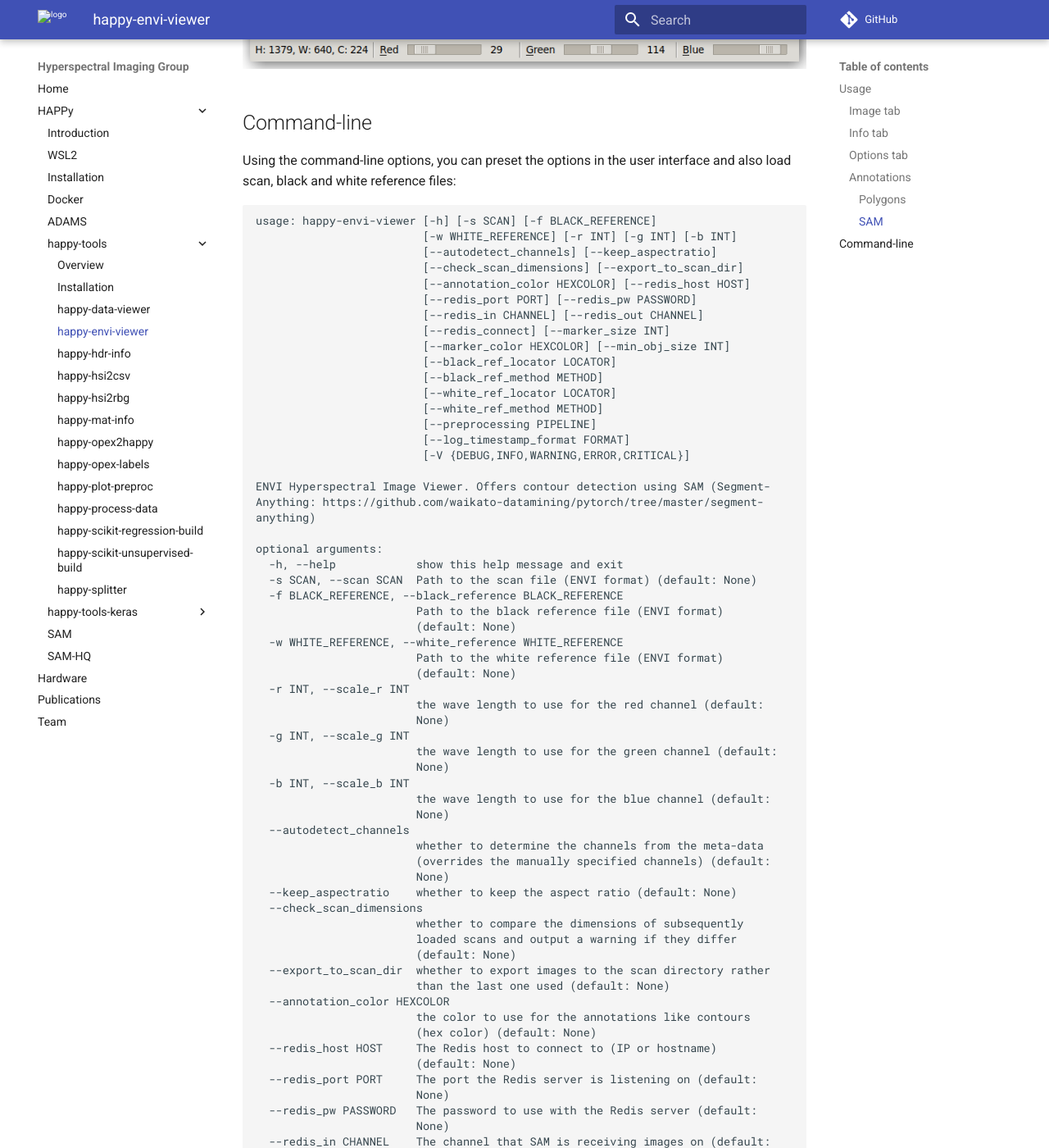
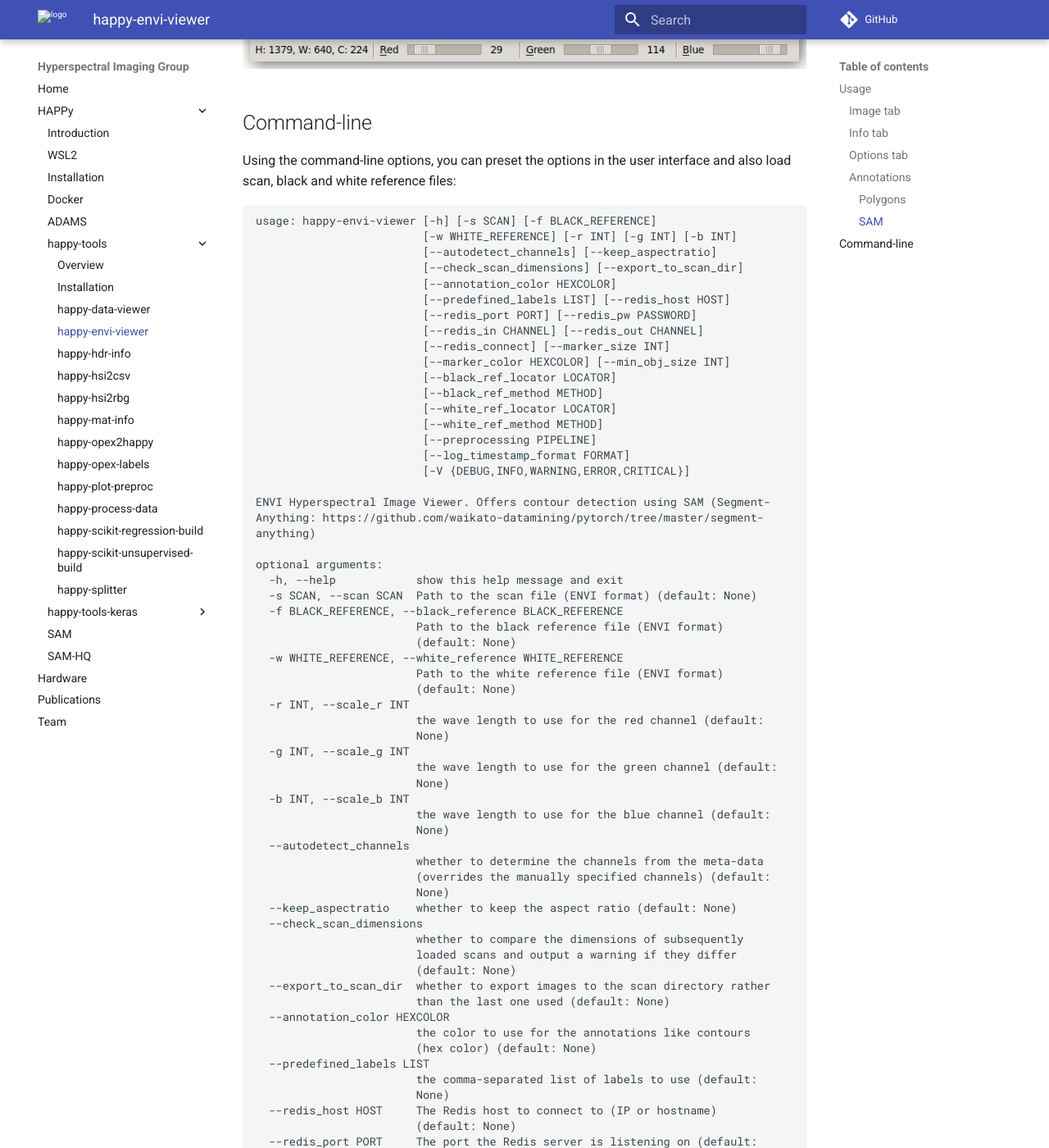
Before and after one commit to wairas/hsi-website, an MkDocs documentation site: the page built from docs/happy/happy_tools/happy-envi-viewer.md, in a window 1280 px wide and 1400 px high, scrolled down 6424 px. Shown: the whole window at 82% size. Built offline with MkDocs 1.6.1 and Material for MkDocs 9.7.7, drawn with Linux system fonts in a browser that asks for light colours; comment, search, counter and statistics services are not loaded; some of the changed text lies outside the part shown.

Commit message:
updated help screen

```diff
--- a/docs/happy/happy_tools/happy-envi-viewer.md
+++ b/docs/happy/happy_tools/happy-envi-viewer.md
@@ -102,7 +102,8 @@
                          [-w WHITE_REFERENCE] [-r INT] [-g INT] [-b INT]
                          [--autodetect_channels] [--keep_aspectratio]
                          [--check_scan_dimensions] [--export_to_scan_dir]
-                         [--annotation_color HEXCOLOR] [--redis_host HOST]
+                         [--annotation_color HEXCOLOR]
+                         [--predefined_labels LIST] [--redis_host HOST]
                          [--redis_port PORT] [--redis_pw PASSWORD]
                          [--redis_in CHANNEL] [--redis_out CHANNEL]
                          [--redis_connect] [--marker_size INT]
@@ -151,6 +152,9 @@
   --annotation_color HEXCOLOR
                         the color to use for the annotations like contours
                         (hex color) (default: None)
+  --predefined_labels LIST
+                        the comma-separated list of labels to use (default:
+                        None)
   --redis_host HOST     The Redis host to connect to (IP or hostname)
                         (default: None)
   --redis_port PORT     The port the Redis server is listening on (default:
```
